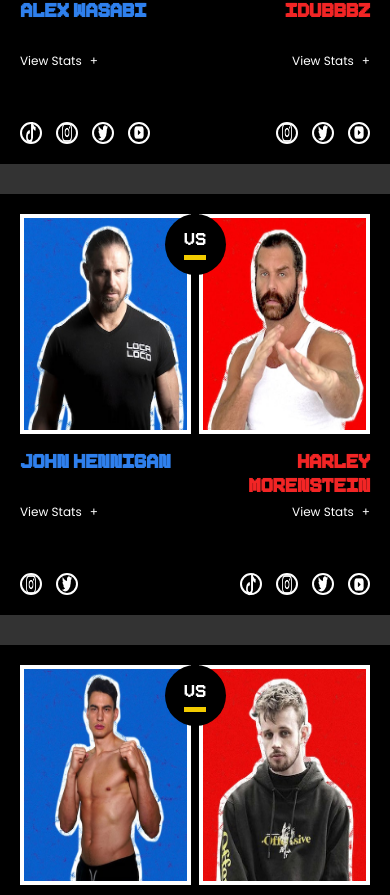
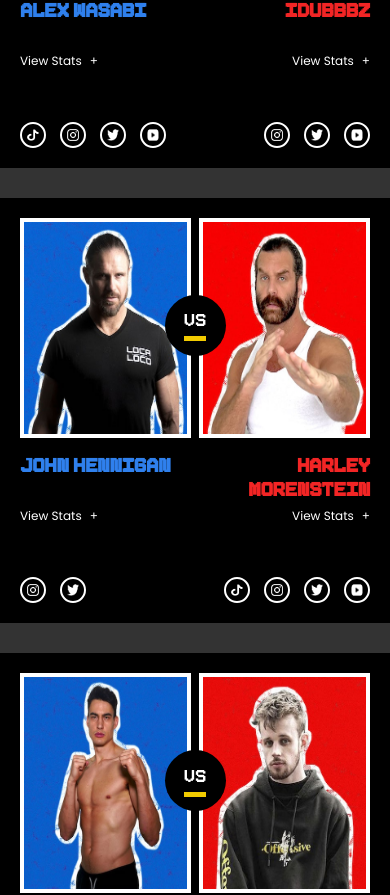
Before and after one commit to Braedencraig/creator-clash-2, a Next.js app: page / in a window 390 px wide. Shown: the part 1379-2274 px from the top of the page. Built offline with nearby package versions, Linux system fonts and the light colour scheme.

Commit message:
marie request updates

```diff
--- a/components/hero.jsx
+++ b/components/hero.jsx
@@ -2,7 +2,7 @@
 import cartBlack from "../public/assets/cartblack.png";
 import cartYellow from "../public/assets/cartyellow.png";
 
-export default function Hero() {
+export default function Hero({ setLaunchModal }) {
   return (
     <div className="hero">
       <h1>Influencers will pay.</h1>
@@ -23,7 +23,8 @@
         </button>
         <button
           onClick={() => {
-            window.open("https://www.moment.co/creatorclash");
+            // window.open("https://www.moment.co/creatorclash");
+            setLaunchModal(true);
           }}
           className="inverted"
         >
--- a/pages/index.js
+++ b/pages/index.js
@@ -211,7 +211,7 @@
             </div>
           </div>
         )}
-        <Hero />
+        <Hero setLaunchModal={setLaunchModal} />
       </div>
       <Matchups />
       <Announcers />
--- a/styles/globals.css
+++ b/styles/globals.css
@@ -1745,6 +1745,7 @@
     justify-content: center;
     align-items: center;
     font-family: "pixeboy", sans-serif;
+    top: 25%;
   }
 
   .fight-card-matchup {
@@ -1830,6 +1831,10 @@
     margin-bottom: 12px;
   }
 
+  .mobile-vs {
+    top: 20%;
+  }
+
   .fight-card-mobile-images img {
     max-height: 220px;
   }
@@ -1845,6 +1850,7 @@
 
   .hero-sponsorships p {
     width: 100%;
+    padding: 0 30px;
     font-size: 18px;
   }
 
@@ -1930,13 +1936,18 @@
   }
 
   .fight-card-matchup-socials a {
-    width: 22px;
-    height: 22px;
-    max-width: 22px;
-    max-height: 22px;
-    min-width: 22px;
-    min-height: 22px;
-    padding: 4px;
+    width: 26px;
+    height: 26px;
+    max-width: 26px;
+    max-height: 26px;
+    min-width: 26px;
+    min-height: 26px;
+    padding: 0px;
+  }
+
+  .fight-card-matchup-socials a img {
+    height: 12px;
+    width: 12px;
   }
 
   .warning-info .buttons {
```
